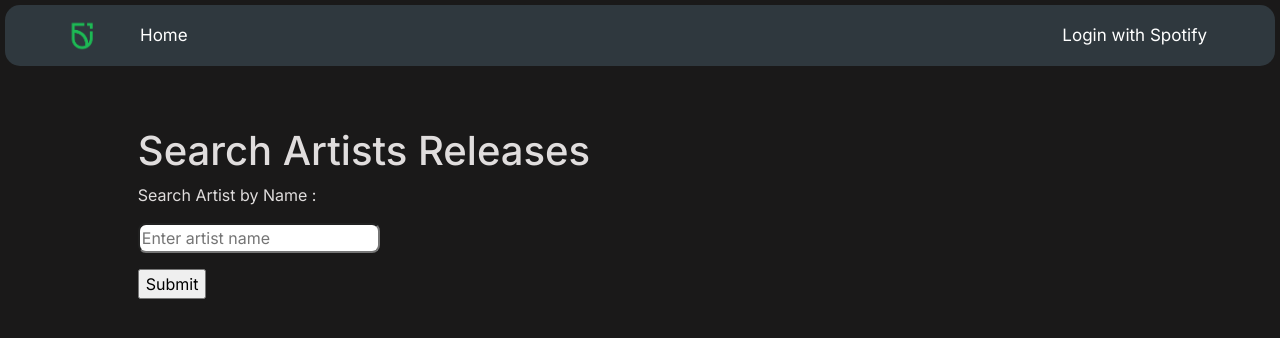
After one commit to chunned/spotufy, a Flask app: page /artist_releases in a window 1280 px wide. The commit adds this page. Shown: the top 338 px of the page. Run offline with Flask 3, Linux system fonts and the light colour scheme; parts of the project's set-up code (start-up, migrations or seed data) failed here and were passed over; some libraries are stand-ins or nearby versions.

Commit message:
added discography

```diff
--- a/app.py
+++ b/app.py
@@ -43,6 +43,10 @@ def related():
 @app.route("/lyrics")
 def lyrics():
     return render_template("lyrics.html",title="Get Lyrics",token=session.get("access_token"))
+
+@app.route("/artist_releases")
+def artist_releases():
+    return render_template("artist_releases.html",title="Search Artist Releases",token=session.get("access_token"))
 
 # routes for the get functions (when they press submit on form)
 @app.route("/get_search",methods=["POST","GET"])
@@ -135,6 +139,15 @@ def get_lyrics():
         print(get_lyrics)
     return render_template("get_lyrics.html",title="Lyrics",token=session.get("access_token"),lyrics=get_lyrics,name=artist_song,artist=artist_name)
 
+@app.route("/get_artist_releases",methods=["GET","POST"])
+def get_artist_releases():
+    if request.method == "POST":
+        token = session.get("access_token")
+        name = request.form.get("search_artist_releases")
+        get_artists = main.searchArtists(token,name)
+        get_discography =  main.getArtistReleases(token,get_artists[1])
+        print(get_discography)
+        return render_template("get_discography.html",title="Artist Discography",token=session.get("access_token"),name=name,discography=get_discography)
 
 
 @app.route("/login",methods=["POST","GET"])
--- a/main.py
+++ b/main.py
@@ -381,8 +381,6 @@ def get_genius_lyrics(artist_name, track_name):
             song = genius.search_song(track_name, artist_name)
         else:
             raise ValueError("No track name included in search")
-
-
         if song:
             lyrics = song.lyrics
             lyrics = lyrics.split('\n')
@@ -390,8 +388,53 @@ def get_genius_lyrics(artist_name, track_name):
             return lyrics
         else:
             return None
-
     except ValueError as e:
         print(f'ERROR: {e}')
         return None
     # Search for song object from Genius
+
+def getArtistReleases(apiToken, artist):
+    # Query all artist releases
+    # artist should be an artist dictionary returned from searchArtists()
+    try:
+        artist_id = artist['id']
+    except KeyError:
+        print("ERROR: No artist ID found. Ensure you are passing a valid artist dictionary object from searchArtist()")
+        return None
+
+    headers = {"Authorization": f"Bearer {apiToken}"}
+    url = f"{APIURL}/artists/{artist_id}/albums?limit=50"
+
+    try:
+        response = makeApiCall(url, "GET", headers=headers)
+        if not response:
+            print("ERROR: Response from API request is empty")
+            return None
+        # Check if any releases were found during search
+        if response['total'] == 0:
+            raise ValueError("No releases found for this artist!")
+    except ValueError as e:
+        print(f"ERROR: Error in search results: {e}")
+        return None
+
+    #print(json.dumps(response, indent=2))
+
+    releases = []
+    for release in response['items']:
+        releaseItem = {
+            "type": release["album_group"],
+            "url": release["external_urls"]["spotify"],
+            "album_id": release["id"],
+            "album_artists": [a for a in release['artists']],
+            "title": release["name"],
+            "release_date": release["release_date"],
+            "tracks": release["total_tracks"]
+        }
+        try:
+            releaseItem["cover_image"] = release["images"][0]["url"]
+        except IndexError:
+            releaseItem["cover_image"] = "Image not found"
+        finally:
+            releases.append(releaseItem)
+
+    return releases
--- /dev/null
+++ b/templates/artist_releases.html
@@ -0,0 +1,12 @@
+{% extends "layout.html" %}
+{% block content %}
+    <div class="form-login">
+            <h1> Search Artists Releases </h1>
+            <form action="/get_artist_releases" method="post">
+                <p> Search Artist by Name :   </p>
+                <p> <input type="text" name="search_artist_releases" style="border-radius: 8px;" placeholder="Enter artist name"/> </p>
+                <p> <input type="submit" /></p>
+            </form>
+        </div>
+
+{% endblock content %}
--- a/templates/layout.html
+++ b/templates/layout.html
@@ -47,6 +47,8 @@
                   <li><a class="dropdown-item" href="/related"> Related Artists </a></li>
                   <li><hr class="dropdown-divider"></li>
                   <li><a class="dropdown-item" href="/lyrics"> Song Lyrics </a></li>
+                  <li><hr class="dropdown-divider"></li>
+                  <li><a class="dropdown-item" href="/artist_releases"> Artist Discography </a></li>
                 </ul>
               </li>
             </ul>
```
Also changed, not shown: templates/get_discography.html (added, +24 -0 lines).
